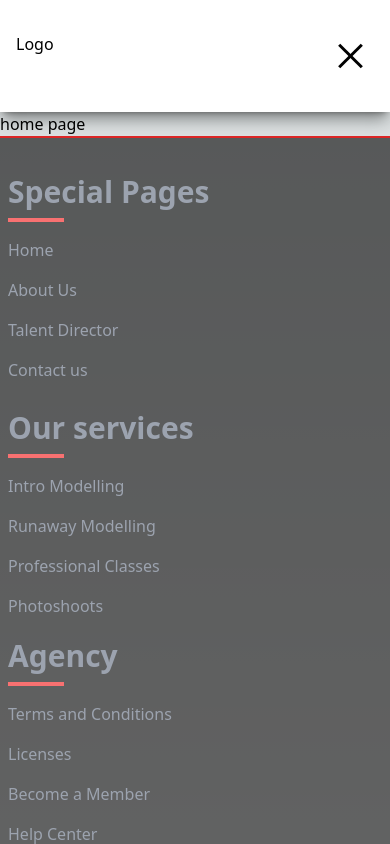
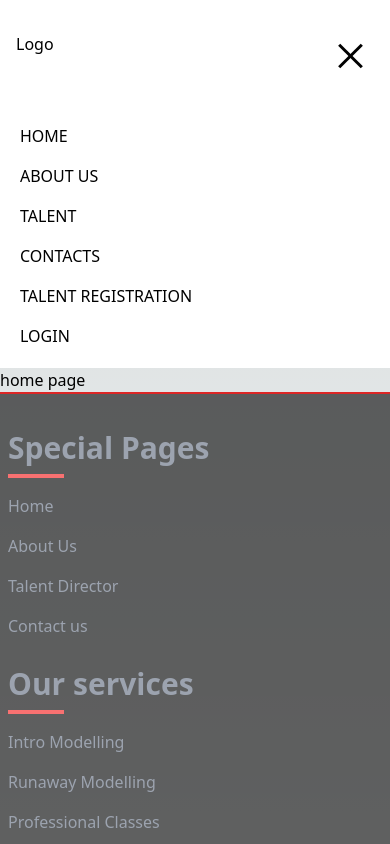
Before and after one commit to julsamson/AfricanWood, a Next.js app: page / in a window 390 px wide. Both pictures are taken after a click on the button 350 px from the left and 56 px from the top of the page. Shown: the top 844 px of the page. Built offline with nearby package versions, Linux system fonts and the light colour scheme.

Commit message:
framer motion navigation bar

```diff
--- a/app/components/navigation/index.jsx
+++ b/app/components/navigation/index.jsx
@@ -7,16 +7,10 @@ import Sidebar from './sidebar'
 
 export default function Navigation() {
 
-  const [isOpen, setIsOpen] = useState(false)
-
-  const toggle = () => {
-    setIsOpen(!isOpen)
-  }
 
   return (
     <div>
       <Navbar />
-      <Sidebar isOpen={ isOpen } toggle={ toggle}/>
     </div>
   )
 }
--- a/app/components/navigation/navbar/index.jsx
+++ b/app/components/navigation/navbar/index.jsx
@@ -1,12 +1,26 @@
-import React from 'react'
+'use client'
+
+import React, { useState, useEffect } from 'react'
 import Link from 'next/link'
 import Hamburger from 'hamburger-react'
+import { motion, AnimatePresence } from 'framer-motion'
 
-export default function Navbar( { isOpen, toggle, setIsOpen }) {
+export default function Navbar() {
+
+    const [isOpen, setIsOpen] = useState(false);
+
+    const variants = {
+        hidden: { opacity: 0, y: -20 },
+        visible: { opacity: 1, y: 0, transition: { duration: 1.5 } },
+    };
+
+
     return (
         <div className=''>
             <div className='  bg-white shadow-lg shadow-black/40 w-full text-black'>
                 <section>
+
+                    {/* navigation tab button  */}
 
                     <nav className='flex justify-between container mx-auto py-8 px-4'>
 
@@ -61,6 +75,57 @@ export default function Navbar( { isOpen, toggle, setIsOpen }) {
                     </nav>
                 </section>
             </div>
+
+            <AnimatePresence>
+                {isOpen && (
+                    <motion.div
+                        className='md:hidden '
+                        initial='hidden'
+                        animate='visible'
+                        exit='hidden'
+                        variants={variants}
+                    >
+                        <div className='bg-white text-black'>
+                            <section>
+                                <nav className='container mx-auto py-[12px] px-5'>
+                                    <ul className='space-y-4 mb-2'>
+                                        <li>
+                                            <Link href='#' className='hover:text-red-600'>
+                                                HOME
+                                            </Link>
+                                        </li>
+                                        <li>
+                                            <Link href='/about' className='hover:text-red-600'>
+                                                ABOUT US
+                                            </Link>
+                                        </li>
+                                        <li>
+                                            <Link href='#' className='hover:text-red-600'>
+                                                TALENT
+                                            </Link>
+                                        </li>
+                                        <li>
+                                            <Link href='/contacts' className='hover:text-red-600'>
+                                                CONTACTS
+                                            </Link>
+                                        </li>
+                                        <li>
+                                            <Link href='/registrationz' className='hover:text-red-600'>
+                                                TALENT REGISTRATION
+                                            </Link>
+                                        </li>
+                                        <li>
+                                            <Link href='/login' className='hover:text-red-600'>
+                                                LOGIN
+                                            </Link>
+                                        </li>
+                                    </ul>
+                                </nav>
+                            </section>
+                        </div>
+                    </motion.div>
+                )}
+            </AnimatePresence>
         </div>
     )
 }
--- a/app/components/navigation/sidebar/index.jsx
+++ b/app/components/navigation/sidebar/index.jsx
@@ -1,7 +1,7 @@
 import React from 'react'
 import Link from 'next/link'
 
-export default function Sidebar( { toggle, isOpen}) {
+export default function Sidebar() {
     return (
         <div className='container mx-auto'>
             <div className='bg-white text-black'>
--- a/package.json
+++ b/package.json
@@ -9,6 +9,7 @@
     "lint": "next lint"
   },
   "dependencies": {
+    "framer-motion": "^11.0.3",
     "hamburger-react": "^2.5.0",
     "next": "14.0.4",
     "react": "^18",
```
Also changed, not shown: 1 other file (tests, documents, lock files or other folders).
